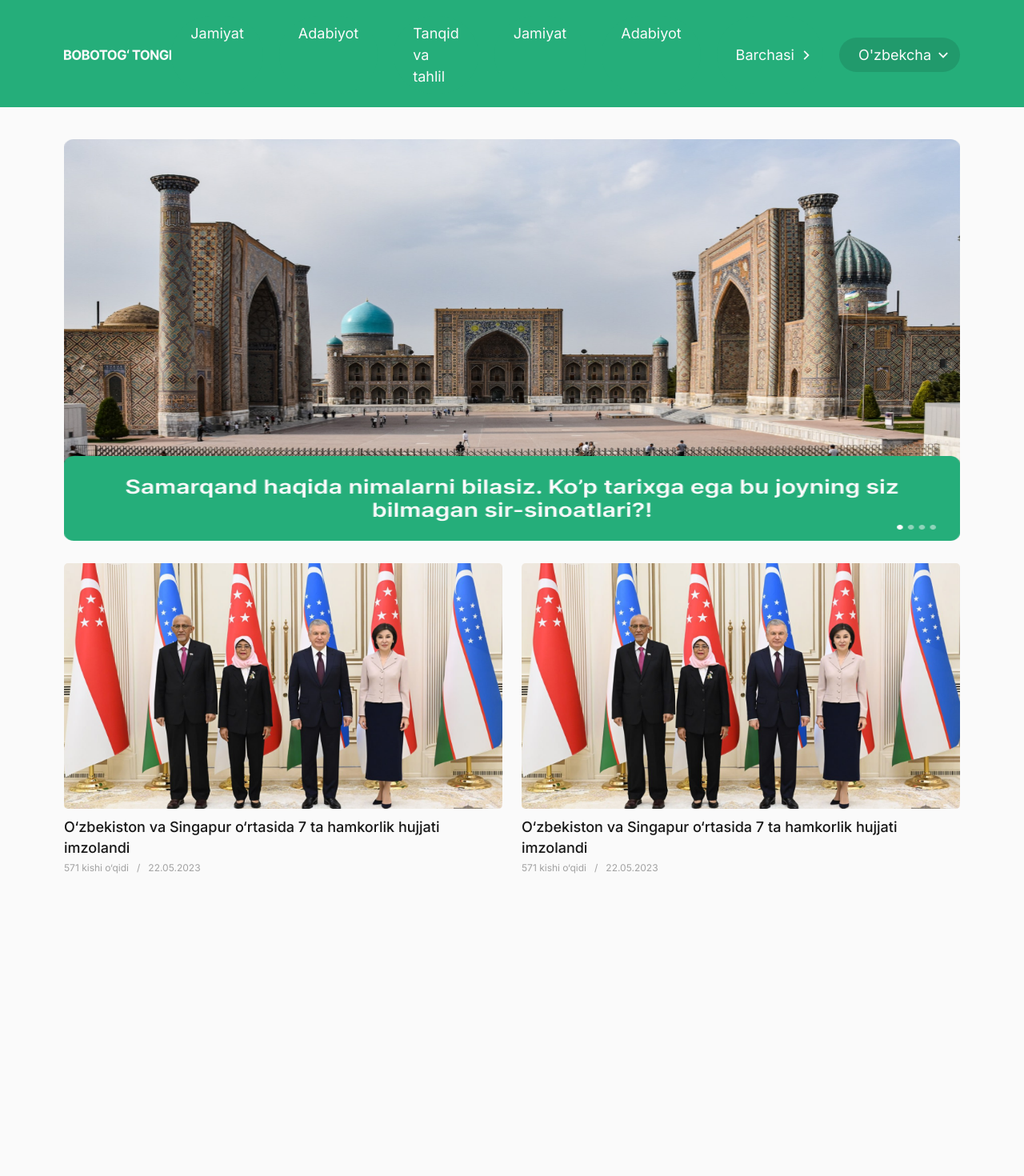
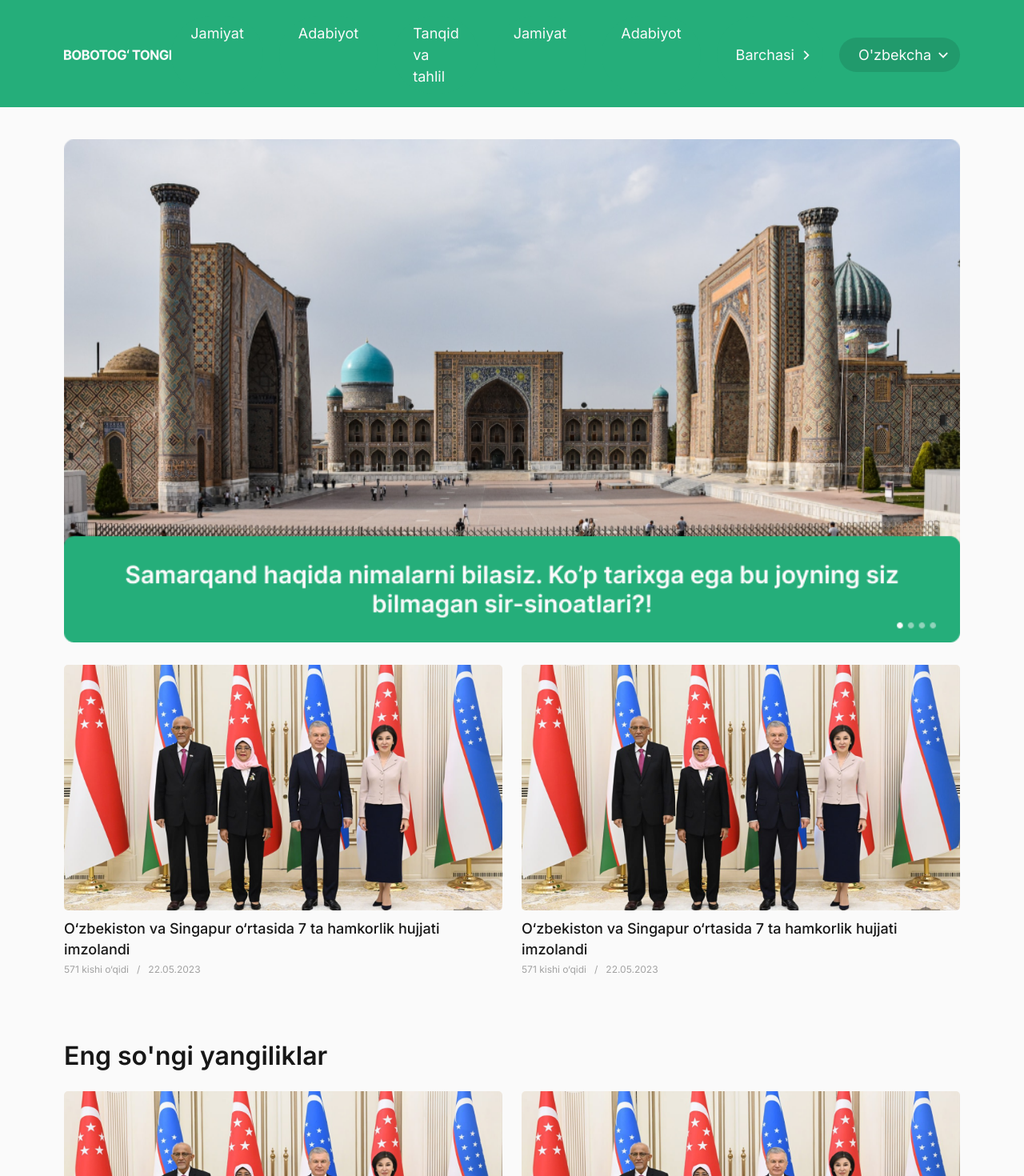
Before and after one commit to Sadullo1992/newspaper, a Next.js app: page / in a window 1280 px wide. Shown: the top 1470 px of the page at 80% size. Before the commit the page ends 1174 px from the top, so only its background shows below. Built offline with nearby package versions, Linux system fonts and the light colour scheme.

Commit message:
feat: add home layout

```diff
--- /dev/null
+++ b/components/ActualArticle.tsx
@@ -0,0 +1,9 @@
+export default function ActualArticle() {
+  return (
+    <article className="actual-article">
+      <h3 className="actual-article__title">
+        O‘zbekiston va Singapur o‘rtasida 7 ta hamkorlik hujjati imzolandi
+      </h3>
+    </article>
+  );
+}
--- a/pages/index.tsx
+++ b/pages/index.tsx
@@ -2,6 +2,7 @@ import Head from 'next/head';
 import Image from 'next/image';
 import banner from '@/assets/images/banner.png';
 import Article from '@/components/Article';
+import ActualArticle from '@/components/ActualArticle';
 
 export default function Home() {
   return (
@@ -11,13 +12,41 @@ export default function Home() {
       </Head>
       <section className="home">
         <div className="container">
-          <div className="intro">
-            <div className="intro__slider">
+          <div className="intro main-grid">
+            <div className="intro__slider main-grid__item1">
               <Image src={banner} alt="slider image" />
             </div>
-            <div className="intro__articles">
+            <div className="intro__articles main-grid__item2">
               <Article />
               <Article />
+            </div>
+          </div>
+          <div className="main-grid">
+            <div className="latest-news main-grid__item1">
+              <h2 className="latest-news__title">Eng so&#39;ngi yangiliklar</h2>
+              <div className="latest-news__grid">
+                <Article />
+                <Article />
+                <Article />
+                <Article />
+                <Article />
+                <Article />
+                <Article />
+                <Article />
+                <Article />
+              </div>
+            </div>
+            <div className="actual-news main-grid__item2">
+              <h3 className="actual-news__title">Dolzarb</h3>
+              <div className="actual-news__grid">
+                <ActualArticle />
+                <ActualArticle />
+                <ActualArticle />
+                <ActualArticle />
+                <ActualArticle />
+                <ActualArticle />
+                <ActualArticle />
+              </div>
             </div>
           </div>
         </div>
--- a/styles/abstracts/_mixins.scss
+++ b/styles/abstracts/_mixins.scss
@@ -29,6 +29,20 @@
 }
 
 // Typography
+@mixin h2 {
+  font-size: 32px;
+  line-height: 38.73px;
+  font-weight: 600;
+  @include tablet {
+    font-size: 24px;
+    line-height: 29.05px;
+  }
+  @include mobile {
+    font-size: 20px;
+    line-height: 24.2px;
+  }
+}
+
 @mixin h3 {
   font-size: 24px;
   line-height: 29px;
--- a/styles/layout/_article.scss
+++ b/styles/layout/_article.scss
@@ -52,3 +52,20 @@
     }
   }
 }
+
+// Actual news
+.actual-article {
+  height: 94px;
+  padding: 14px 20px;
+  background-color: $light;
+  border-radius: 9px;
+  transform: background-color 0.3s linear;
+  cursor: pointer;
+  &__title {
+    @include subtitle;
+    color: $black;
+  }
+  &:hover {
+    background-color: $green-lighter;
+  }
+}
--- /dev/null
+++ b/styles/layout/_grid.scss
@@ -0,0 +1,19 @@
+.main-grid {
+  display: grid;
+  grid-template-columns: repeat(4, 1fr);
+  gap: 24px;
+  @include desktop {
+    grid-template-columns: repeat(2, 1fr);
+  }
+  &__item1 {
+    grid-column: 1 / 4;
+    @include desktop {
+       grid-column: 1 / 3;
+    }
+  }
+  &__item2 {
+    @include desktop {
+       grid-column: 1 / 3;
+    }
+  }
+}
--- a/styles/main.scss
+++ b/styles/main.scss
@@ -16,6 +16,7 @@
 @import './layout/nav';
 @import './layout/modal';
 @import './layout/article';
+@import './layout/grid';
 
 // Pages
 @import './pages/home';
--- a/styles/pages/_home.scss
+++ b/styles/pages/_home.scss
@@ -4,16 +4,14 @@
 
 // intro
 .intro {
-  display: flex;
-  gap: 24px;
   &__slider {
-    flex: 1;
     img {
       width: 100%;
+      height: auto;
+      aspect-ratio: auto 16 / 9;
     }
   }
   &__articles {
-    width: 25%;
     display: flex;
     flex-direction: column;
     gap: 24px;
@@ -22,7 +20,40 @@
       width: 100%;
     }
   }
+}
+
+// Latest news
+.latest-news {
+  padding-top: 80px;
+  &__title {
+    @include h2;
+    color: $black;
+    text-align: center;
+    margin-bottom: 24px;
     @include desktop {
-    flex-direction: column;
+      text-align: left;
     }
   }
+  &__grid {
+    display: grid;
+    grid-template-columns: repeat(3, 1fr);
+    gap: 24px;
+    @include desktop {
+      grid-template-columns: repeat(2, 1fr);
+    }
+  }
+}
+
+.actual-news {
+  padding-top: 90px;
+  &__title {
+    @include h3;
+    color: $black;
+    margin-bottom: 24px;
+  }
+  &__grid {
+    display: flex;
+    flex-direction: column;
+    gap: 14px;
+  }
+}
```
Lines whose indentation alone changed are shown as unchanged.
